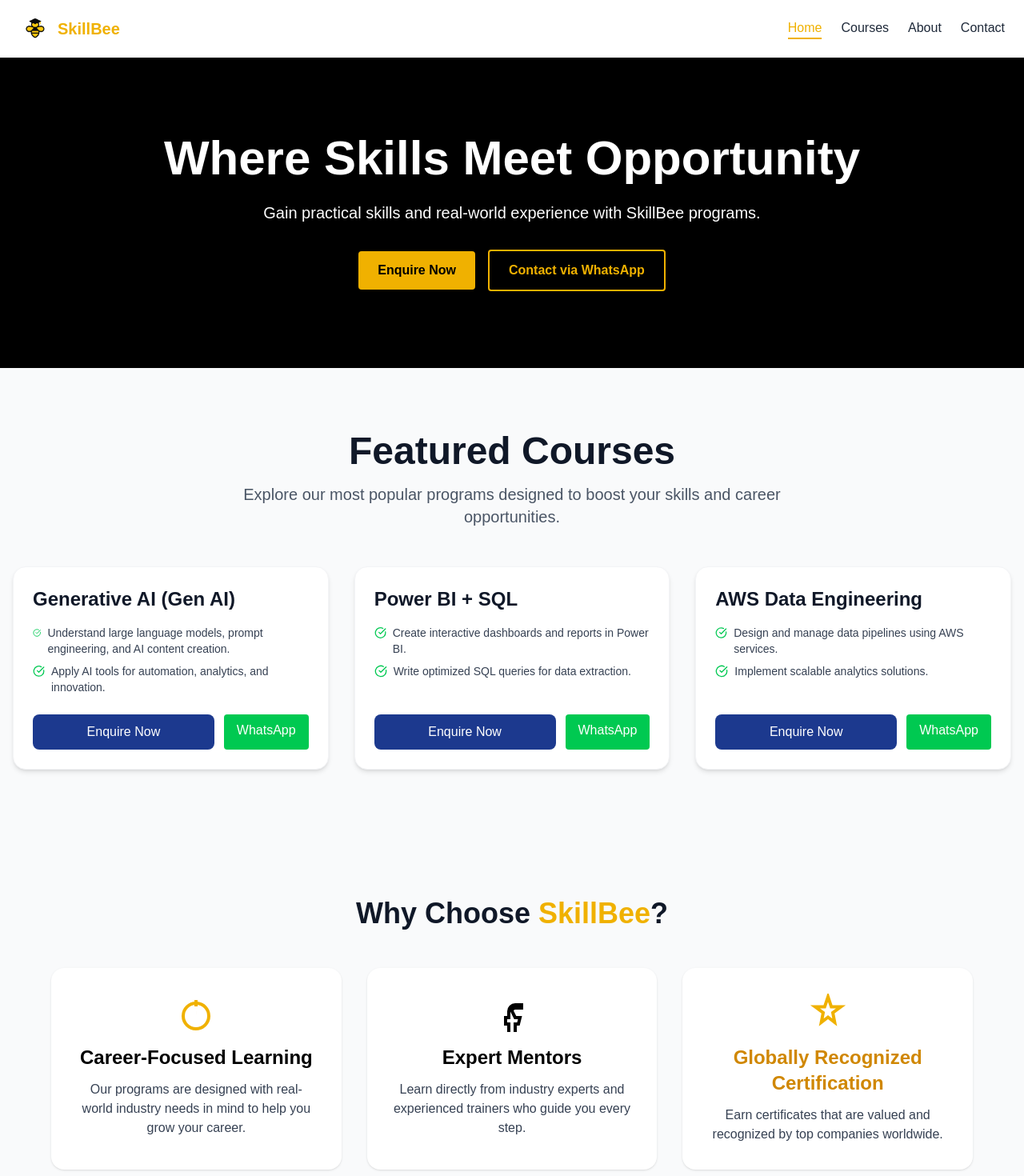
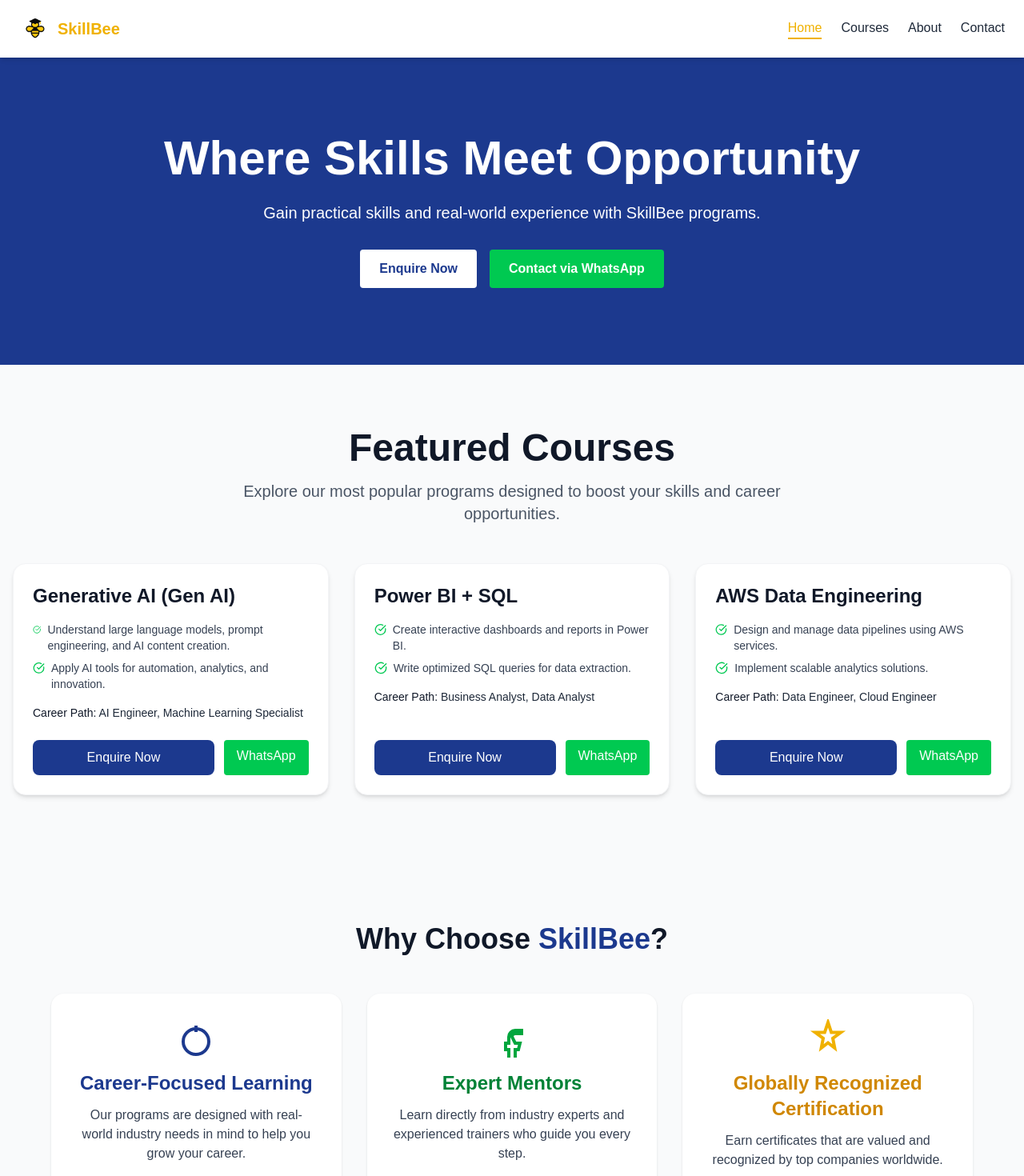
Before and after one commit to vineethkyadasu/skillbee, a Next.js app: page / in a window 1280 px wide. Shown: the top 1470 px of the page at 80% size. Built offline with nearby package versions, Linux system fonts and the light colour scheme.

Commit message:
Fix CourseCard props and update courses page

```diff
--- a/src/app/page.tsx
+++ b/src/app/page.tsx
@@ -1,7 +1,6 @@
 import Navbar from "../components/Navbar";
 import Footer from "../components/Footer";
 import CourseCard from "../components/CourseCard";
-import Testimonials from "@/components/Testimonials";
 
 export default function Home() {
   const featuredCourses = [
@@ -11,6 +10,7 @@ export default function Home() {
       "Understand large language models, prompt engineering, and AI content creation.",
       "Apply AI tools for automation, analytics, and innovation."
     ],
+    career: "AI Engineer, Machine Learning Specialist", // ✅ Added
     whatsappMessage: "Hi SkillBee, I’m interested in the Generative AI course. Please share more details."
   },
   {
@@ -19,6 +19,7 @@ export default function Home() {
       "Create interactive dashboards and reports in Power BI.",
       "Write optimized SQL queries for data extraction."
     ],
+    career: "Business Analyst, Data Analyst", // ✅ Added
     whatsappMessage: "Hi SkillBee, I’m interested in the Power BI + SQL course. Please share more details."
   },
   {
@@ -27,6 +28,7 @@ export default function Home() {
       "Design and manage data pipelines using AWS services.",
       "Implement scalable analytics solutions."
     ],
+    career: "Data Engineer, Cloud Engineer", // ✅ Added
     whatsappMessage: "Hi SkillBee, I’m interested in the AWS Data Engineering course. Please share more details."
   }
 ];
@@ -36,18 +38,14 @@ export default function Home() {
       <Navbar />
       <main className="bg-gray-50">
         {/* Hero Section */}
-        <section className="bg-black text-white text-center py-24 px-4">
-          <h1 className="text-4xl md:text-6xl font-bold mb-6">
-            Where Skills Meet Opportunity
-          </h1>
-          <p className="mb-8 text-lg md:text-xl">
-            Gain practical skills and real-world experience with SkillBee programs.
-          </p>
+        <section className="bg-blue-900 text-white text-center py-24 px-4">
+          <h1 className="text-4xl md:text-6xl font-bold mb-6">Where Skills Meet Opportunity</h1>
+          <p className="mb-8 text-lg md:text-xl">Gain practical skills and real-world experience with SkillBee programs.</p>
           <div className="space-x-4">
-            <button className="bg-yellow-500 text-black font-semibold px-6 py-3 rounded hover:bg-yellow-600">
+            <button className="bg-white text-blue-900 font-semibold px-6 py-3 rounded hover:bg-gray-100">
               Enquire Now
             </button>
-            <button className="bg-black border-2 border-yellow-500 text-yellow-500 font-semibold px-6 py-3 rounded hover:bg-yellow-600 hover:text-black">
+            <button className="bg-green-500 text-white font-semibold px-6 py-3 rounded hover:bg-green-600">
               Contact via WhatsApp
             </button>
           </div>
@@ -63,23 +61,30 @@ export default function Home() {
   </p>
   <div className="grid md:grid-cols-3 gap-8">
   {featuredCourses.map((course, index) => (
-              <CourseCard key={index} {...course} />
+    <CourseCard
+  key={index}
+  title={course.title}
+  outcomes={course.outcomes}
+  career={course.career}
+  whatsappMessage={`Hello, I want to know more about ${course.title}`}
+/>
   ))}
 </div>
 </section>
+
 
         {/* Why Choose Us Section */}
 <section className="bg-gray-50 py-20 px-6 md:px-12">
   <div className="max-w-6xl mx-auto text-center">
     <h2 className="text-3xl md:text-4xl font-bold text-gray-900 mb-12">
-              Why Choose <span className="text-yellow-500">SkillBee</span>?
+      Why Choose <span className="text-blue-900">SkillBee</span>?
     </h2>
     <div className="grid md:grid-cols-3 gap-8">
       {/* Card 1 */}
       <div className="bg-white p-8 rounded-2xl shadow transition-transform transform hover:scale-105 hover:shadow-2xl">
         <div className="flex justify-center mb-4">
           <svg
-                    className="w-12 h-12 text-yellow-500"
+            className="w-12 h-12 text-blue-900"
             fill="none"
             stroke="currentColor"
             strokeWidth="2"
@@ -88,7 +93,7 @@ export default function Home() {
             <path d="M12 6V4m0 2a8 8 0 100 16 8 8 0 000-16zm0 0v2m0 4h.01" />
           </svg>
         </div>
-                <h3 className="text-2xl font-bold text-black mb-3">
+        <h3 className="text-2xl font-bold text-blue-900 mb-3">
           Career-Focused Learning
         </h3>
         <p className="text-gray-700 text-base">
@@ -100,7 +105,7 @@ export default function Home() {
       <div className="bg-white p-8 rounded-2xl shadow transition-transform transform hover:scale-105 hover:shadow-2xl">
         <div className="flex justify-center mb-4">
           <svg
-                    className="w-12 h-12 text-black"
+            className="w-12 h-12 text-green-600"
             fill="none"
             stroke="currentColor"
             strokeWidth="2"
@@ -109,7 +114,7 @@ export default function Home() {
             <path d="M12 11c0-1.104.896-2 2-2h4V7h-4a4 4 0 00-4 4v4h-2v4h2v6h4v-6h2l1-4h-3z" />
           </svg>
         </div>
-                <h3 className="text-2xl font-bold text-black mb-3">
+        <h3 className="text-2xl font-bold text-green-700 mb-3">
           Expert Mentors
         </h3>
         <p className="text-gray-700 text-base">
@@ -145,7 +150,7 @@ export default function Home() {
 <section className="bg-white py-20 px-6 md:px-12">
   <div className="max-w-6xl mx-auto text-center">
     <h2 className="text-3xl md:text-4xl font-bold text-gray-900 mb-12">
-      What Our <span className="text-yellow-500">Students Say</span>
+      What Our <span className="text-blue-900">Students Say</span>
     </h2>
 
     <div className="grid md:grid-cols-3 gap-8">
--- a/src/components/CourseCard.tsx
+++ b/src/components/CourseCard.tsx
@@ -1,16 +1,17 @@
 "use client";
 import React, { useState } from "react";
-import { CheckCircle } from "lucide-react"; // icon for outcomes
+import { CheckCircle } from "lucide-react";
 import EnquiryForm from "./EnquiryForm";
 import WhatsAppButton from "./WhatsAppButton";
 
 interface CourseCardProps {
   title: string;
   outcomes: string[];
-  whatsappMessage: string;
+  career?: string; // ✅ optional now
+  whatsappMessage?: string; // ✅ optional now
 }
 
-export default function CourseCard({ title, outcomes, whatsappMessage }: CourseCardProps) {
+export default function CourseCard({ title, outcomes, whatsappMessage, career }: CourseCardProps) {
   const [openForm, setOpenForm] = useState(false);
 
   return (
@@ -20,7 +21,7 @@ export default function CourseCard({ title, outcomes, whatsappMessage }: CourseC
         <h3 className="text-2xl font-semibold text-gray-900 mb-4">{title}</h3>
 
         {/* Outcomes */}
-        <ul className="space-y-2 mb-6 text-sm text-gray-700">
+        <ul className="space-y-2 mb-4 text-sm text-gray-700">
           {outcomes.map((point, index) => (
             <li key={index} className="flex items-start gap-2">
               <CheckCircle className="w-4 h-4 text-green-500 mt-0.5" />
@@ -28,6 +29,13 @@ export default function CourseCard({ title, outcomes, whatsappMessage }: CourseC
             </li>
           ))}
         </ul>
+
+        {/* Career (render only if provided) */}
+        {career && (
+          <p className="text-sm text-gray-800 mb-6">
+            <span className="font-medium text-gray-900">Career Path:</span> {career}
+          </p>
+        )}
 
         {/* Buttons */}
         <div className="flex gap-3 mt-auto">
@@ -37,11 +45,10 @@ export default function CourseCard({ title, outcomes, whatsappMessage }: CourseC
           >
             Enquire Now
           </button>
-          <WhatsAppButton message={whatsappMessage} />
+          {whatsappMessage && <WhatsAppButton message={whatsappMessage} />}
         </div>
       </div>
 
-      {/* Enquiry Form */}
       {openForm && <EnquiryForm courseName={title} onClose={() => setOpenForm(false)} />}
     </>
   );
```
Lines whose indentation alone changed are shown as unchanged.
